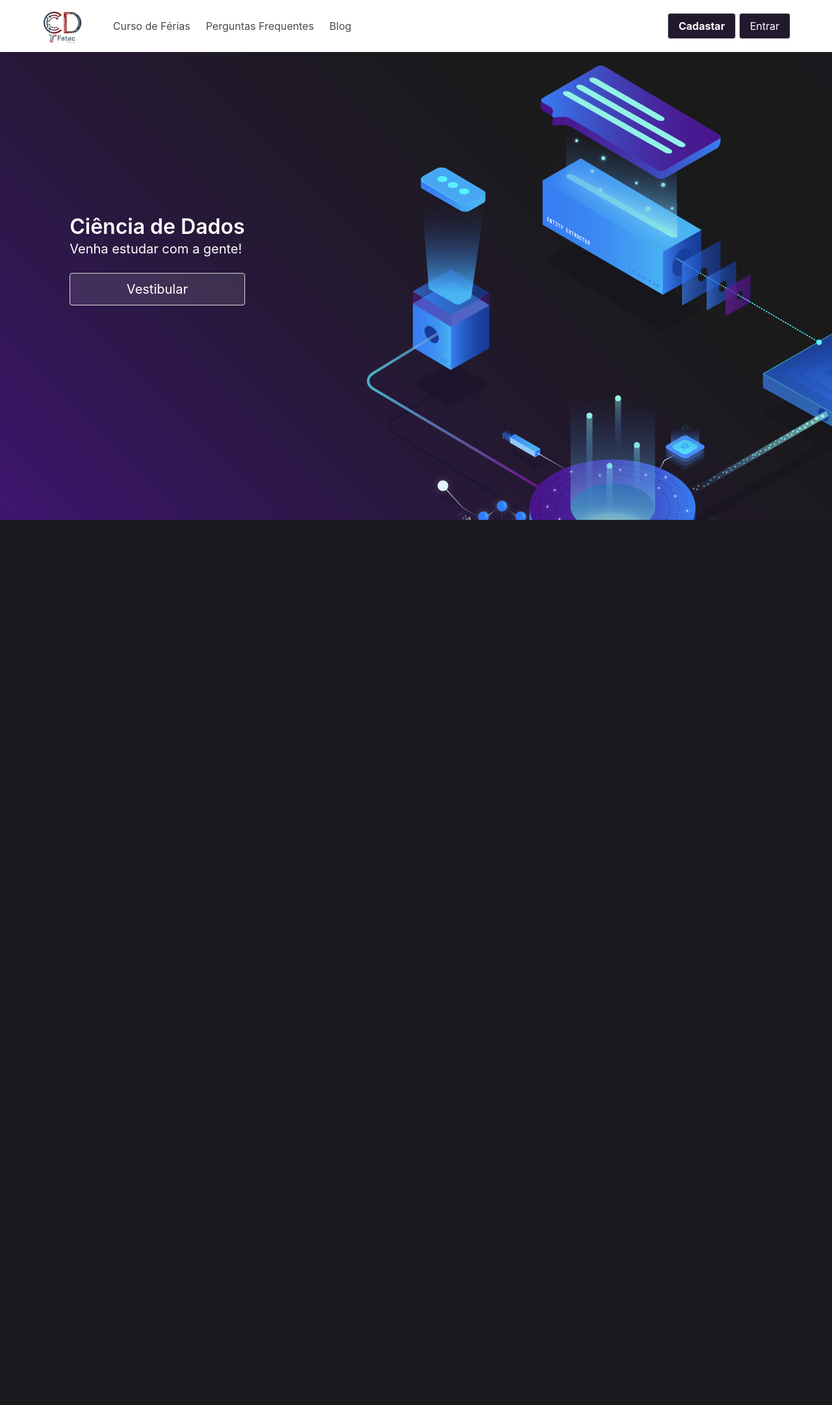
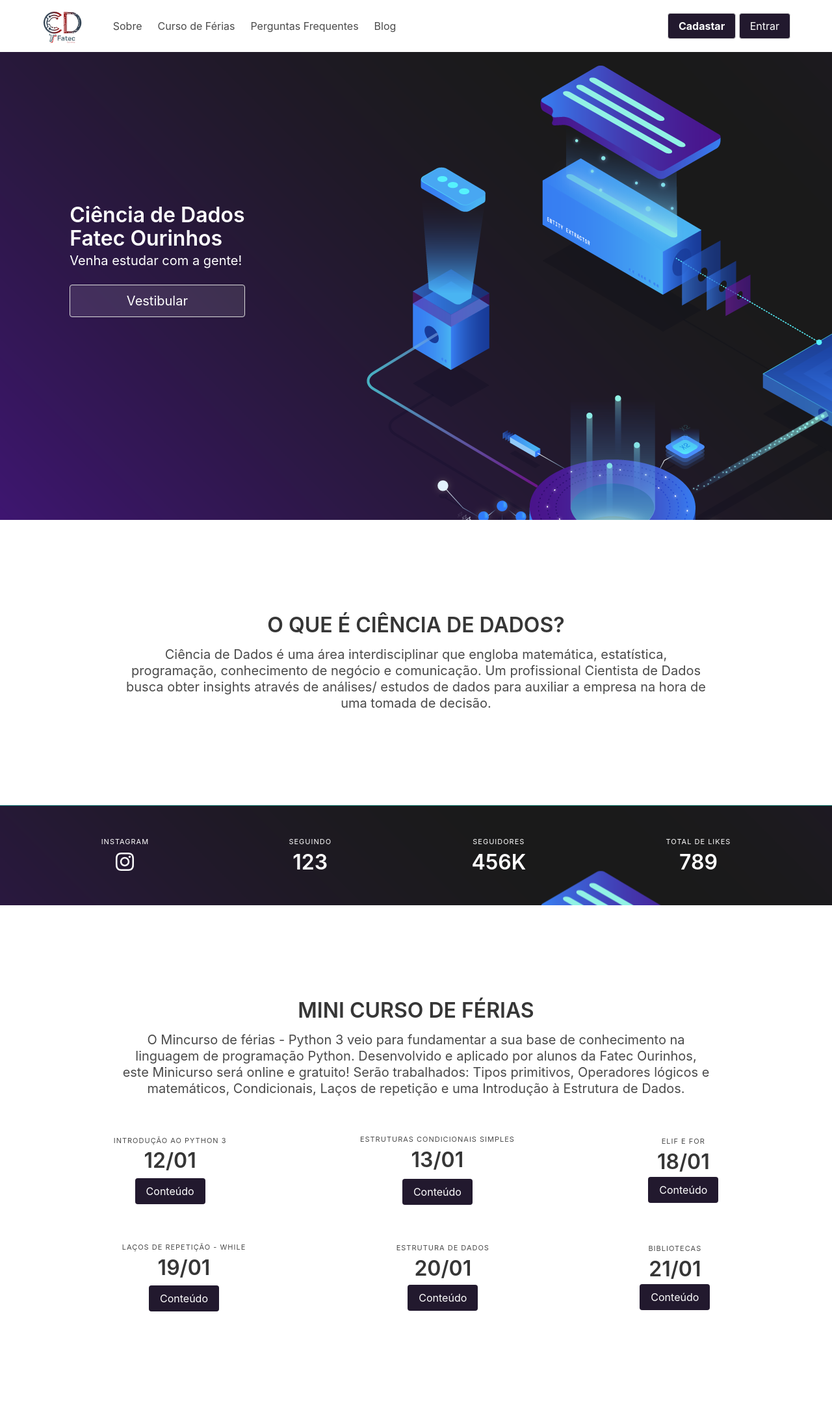
Before and after one commit to FeCesar/CDFatec, a PHP site: page / in a window 1280 px wide. Shown: the whole page at 65% size. Before the commit the page ends 800 px from the top, so only its background shows below. Run offline with PHP 8.4, Linux system fonts and the light colour scheme; some libraries are stand-ins or nearby versions.

Commit message:
Criação do sobre / Criação do mini curso

```diff
--- a/index.php
+++ b/index.php
@@ -17,6 +17,8 @@
     <link rel="stylesheet" href="./public/styles/bordes.css" />
     <link rel="stylesheet" href="./public/styles/texts.css" />
     <link rel="stylesheet" href="./public/styles/displays.css" />
+    <link rel="stylesheet" href="./public/styles/homepage.css" />
+    <link rel="stylesheet" href="./public/styles/ciencia-dados.css" />
 
     <!-- Bulma -->
     <link rel="stylesheet" href="https://cdn.jsdelivr.net/npm/bulma@0.9.1/css/bulma.min.css" />
@@ -45,6 +47,7 @@
             <!-- MENU DESKTOP -->
             <div id="navMenu" class="navbar-menu">
                 <div class="navbar-start margin-left-short">
+                    <a href="#sobre" class="navbar-item">Sobre</a>
                     <a href="#curso" class="navbar-item">Curso de Férias</a>
                     <a href="#faq" class="navbar-item">Perguntas Frequentes</a>
                     <a href="#blog" class="navbar-item">Blog</a>
@@ -127,11 +130,12 @@
     </div>
 
     <!-- HOMEPAGE -->
-    <section class="hero banner is-fullheight">
+    <section class="hero banner is-fullheight" id="homepage">
         <div class="hero-body">
             <div class="padding-left">
             <p class="title color-white">
-                Ciência de Dados
+                Ciência de Dados<br>
+                Fatec Ourinhos
             </p>
             <p class="subtitle color-white">
                 Venha estudar com a gente!
@@ -140,5 +144,109 @@
             </div>
         </div>
     </section>
+
+    <!-- SECTION -->
+    <section class="section is-medium" id="sobre">
+        <h1 class="title text-center padding-title">O QUE É CIÊNCIA DE DADOS?</h1>
+        <h2 class="subtitle text-center padding-subtitle">
+            Ciência de Dados é uma área interdisciplinar que engloba matemática, estatística, programação,
+            conhecimento de negócio e comunicação. Um  profissional Cientista de Dados busca obter insights através de análises/
+            estudos de dados para auxiliar a empresa na hora de uma tomada de decisão.
+        </h2>
+    </section>
+
+    <!-- Social Medias -->
+    <section class="hero is-primary banner">
+        <div class="hero-body">
+            <nav class="level">
+                <div class="level-item has-text-centered">
+                    <div>
+                    <p class="heading">Instagram</p>
+                    <p class="title"><i class="fab fa-instagram"></i></p>
+                    </div>
+                </div>
+                <div class="level-item has-text-centered">
+                    <div>
+                    <p class="heading">Seguindo</p>
+                    <p class="title">123</p>
+                    </div>
+                </div>
+                <div class="level-item has-text-centered">
+                    <div>
+                    <p class="heading">Seguidores</p>
+                    <p class="title">456K</p>
+                    </div>
+                </div>
+                <div class="level-item has-text-centered">
+                    <div>
+                    <p class="heading">Total de Likes</p>
+                    <p class="title">789</p>
+                    </div>
+                </div>
+            </nav>
+        </div>
+    </section>
+
+    <!-- SECTION CURSO DE FÉRIAS -->
+<section class="section is-medium" id="curso">
+    <h1 class="title text-center padding-title">MINI CURSO DE FÉRIAS</h1>
+    <h2 class="subtitle text-center padding-subtitle">
+        O Mincurso de férias - Python 3 veio para fundamentar a sua base de conhecimento na linguagem de programação Python.
+        Desenvolvido e aplicado por alunos da Fatec Ourinhos, este Minicurso será online e gratuito!
+        Serão trabalhados: Tipos primitivos, Operadores lógicos e matemáticos, Condicionais,
+        Laços de repetição e uma Introdução à Estrutura de Dados.
+    </h2>
+    <div class="container">
+        <nav class="level margin-top">
+            <div class="level-item has-text-centered">
+                <div>
+                    <p class="heading">Introdução Ao Python 3</p>
+                    <p class="title">12/01</p>
+                    <button class="button is-link margin-top bg-standard">Conteúdo</button>
+                </div>
+            </div>
+            <div class="level-item has-text-centered">
+                <div>
+                    <p class="heading">ESTRUTURAS CONDICIONAIS SIMPLES</p>
+                    <p class="title">13/01</p>
+                    <button class="button is-link margin-top bg-standard">Conteúdo</button>
+                </div>
+            </div>
+            <div class="level-item has-text-centered">
+                <div>
+                    <p class="heading">ELIF E FOR</p>
+                    <p class="title">18/01</p>
+                    <button class="button is-link margin-top bg-standard">Conteúdo</button>
+                </div>
+            </div>
+        </nav>
+
+        <nav class="level margin-top">
+            <div class="level-item has-text-centered">
+                <div>
+                    <p class="heading">LAÇOS DE REPETIÇÃO - WHILE</p>
+                    <p class="title">19/01</p>
+                    <button class="button is-link margin-top bg-standard">Conteúdo</button>
+                </div>
+            </div>
+            <div class="level-item has-text-centered">
+                <div>
+                    <p class="heading">ESTRUTURA DE DADOS</p>
+                    <p class="title">20/01</p>
+                    <button class="button is-link margin-top bg-standard">Conteúdo</button>
+                </div>
+            </div>
+            <div class="level-item has-text-centered">
+                <div>
+                    <p class="heading">BIBLIOTECAS</p>
+                    <p class="title">21/01</p>
+                    <button class="button is-link margin-top bg-standard">Conteúdo</button>
+                </div>
+            </div>
+        </nav>
+    </div>
+    </div>
+</section>
+
 </body>
 </html>
--- /dev/null
+++ b/public/styles/ciencia-dados.css
@@ -0,0 +1,27 @@
+.padding-title{
+    padding-bottom: 10%;
+}
+.padding-subtitle{
+    padding-left: 0;
+    padding-right: 0;
+}
+
+@media screen and (min-width: 768px){
+    .padding-title{
+        padding-bottom: 3%;
+    }
+    .padding-subtitle{
+        padding-left: 5%;
+        padding-right: 5%;
+    }
+}
+
+@media screen and (min-width: 1024px){
+    .padding-title{
+        padding-bottom: 1%;
+    }
+    .padding-subtitle{
+        padding-left: 10%;
+        padding-right: 10%;
+    }
+}
--- a/public/styles/default.css
+++ b/public/styles/default.css
@@ -5,3 +5,7 @@
     margin: 0;
     box-sizing: border-box;
 }
+
+html{
+    scroll-behavior: smooth;
+}
--- a/public/styles/espacamentos.css
+++ b/public/styles/espacamentos.css
@@ -18,6 +18,9 @@
 .margin-top{
     margin-top: 5%;
 }
+.margin-top-high{
+    margin-top: 20%;
+}
 .margin-bottom{
     margin-bottom: 5%;
 }
--- /dev/null
+++ b/public/styles/homepage.css
@@ -0,0 +1,4 @@
+.banner{
+    background-image: url('../images/banner.png');
+    background-attachment: fixed;
+}
--- a/public/styles/navbar.css
+++ b/public/styles/navbar.css
@@ -1,8 +1,5 @@
 .navbar-item:hover{
     color: rgb(47,23,75) !important;
-}
-.banner{
-    background-image: url('../images/banner.png');
 }
 .btn-mobile{
     margin-top: 5%;
```
